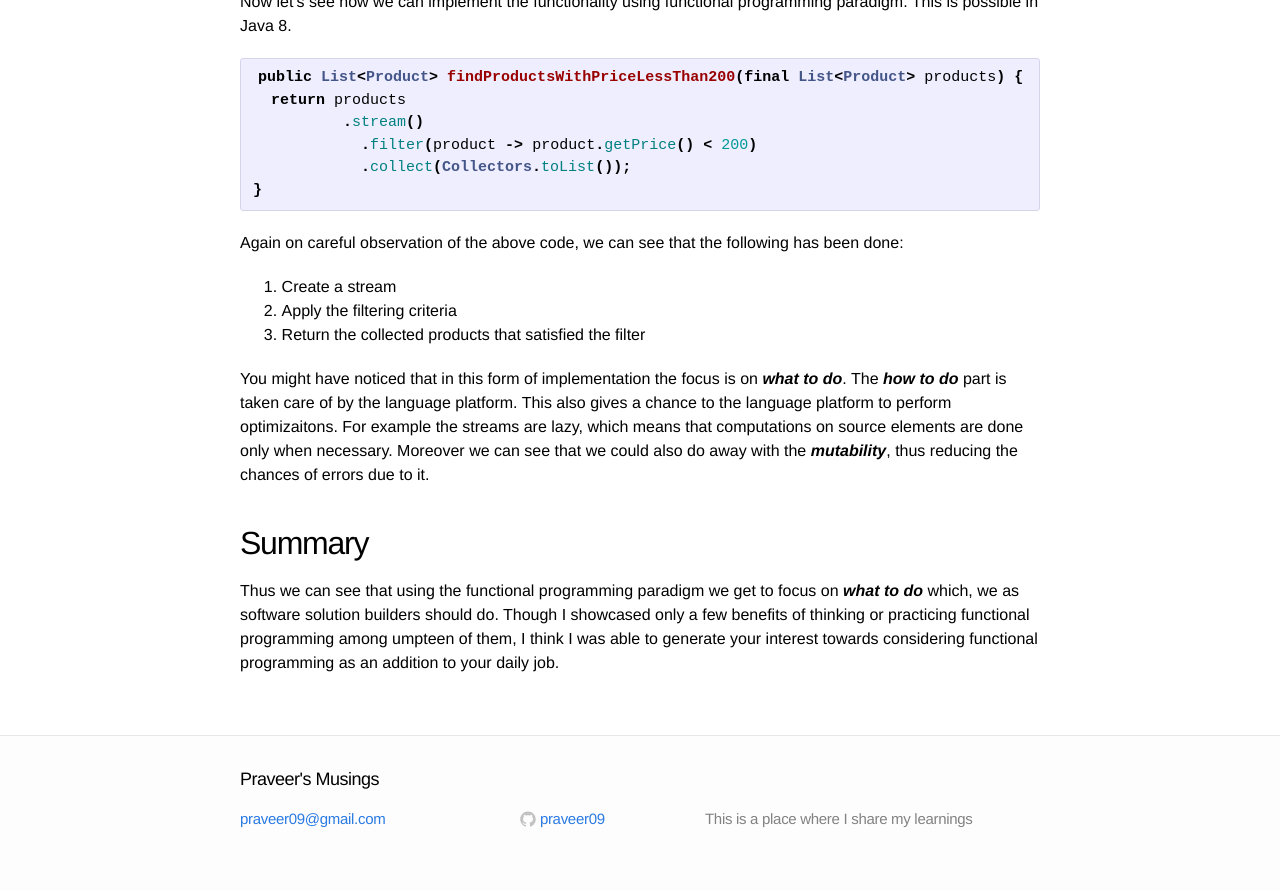
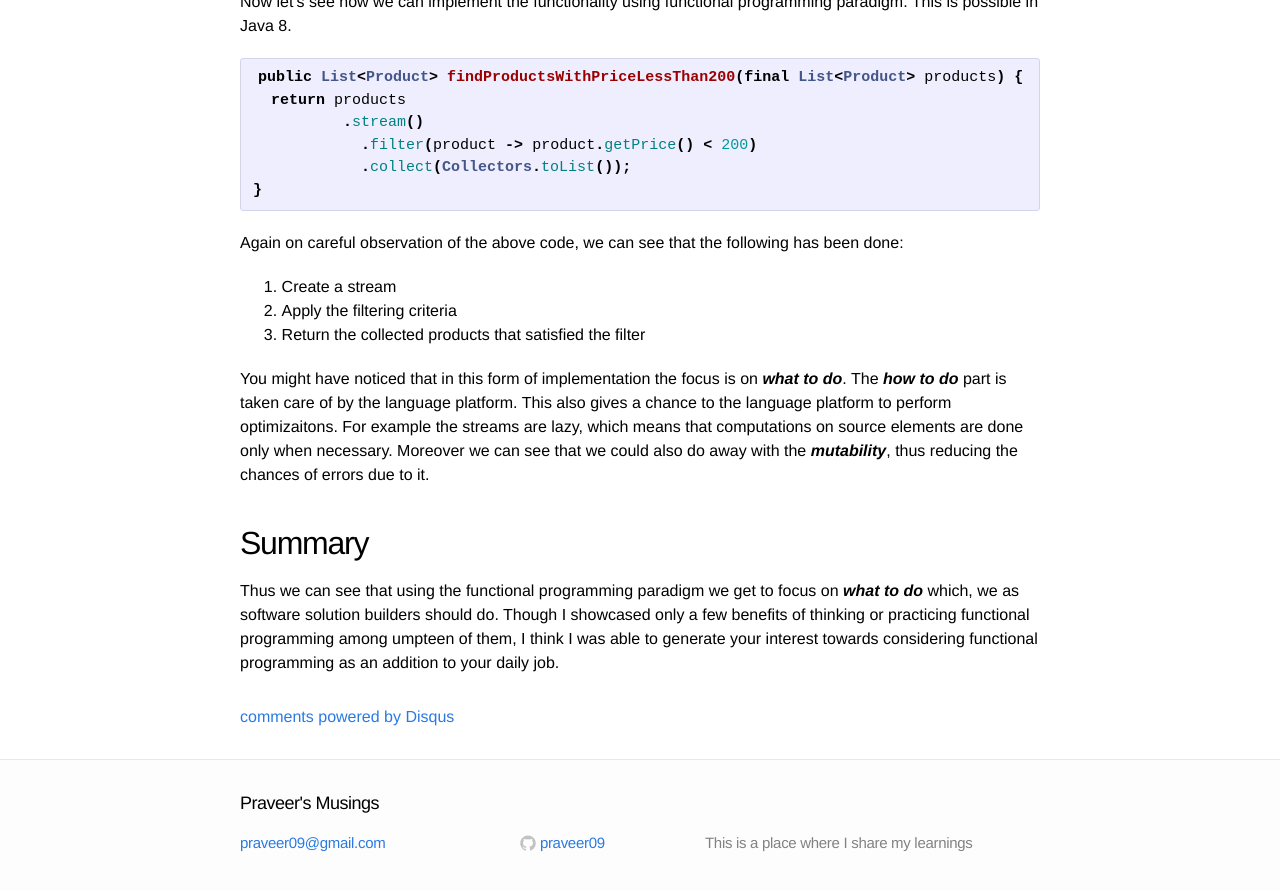
Before and after one commit to praveer09/praveer09.github.io, a Jekyll site: the page built from _posts/2014-06-13-functional-programming-for-the-object-oriented-minds.markdown, in a window 1280 px wide and 900 px high, scrolled down 1196 px. Shown: the top 891 px of the window. Built offline with Jekyll 4.4.1, drawn with Linux system fonts in a browser that asks for light colours; comment, search, counter and statistics services are not loaded; some of the changed lines change nothing that is shown.

Commit message:
added comments capability

```diff
--- /dev/null
+++ b/_includes/comments.html
@@ -0,0 +1,16 @@
+{% if page.comments %}
+<div id="disqus_thread"></div>
+<script type="text/javascript">
+    /* * * CONFIGURATION VARIABLES: EDIT BEFORE PASTING INTO YOUR WEBPAGE * * */
+    var disqus_shortname = 'praveer09'; // required: replace example with your forum shortname
+
+    /* * * DON'T EDIT BELOW THIS LINE * * */
+    (function() {
+        var dsq = document.createElement('script'); dsq.type = 'text/javascript'; dsq.async = true;
+        dsq.src = '//' + disqus_shortname + '.disqus.com/embed.js';
+        (document.getElementsByTagName('head')[0] || document.getElementsByTagName('body')[0]).appendChild(dsq);
+    })();
+</script>
+<noscript>Please enable JavaScript to view the <a href="http://disqus.com/?ref_noscript">comments powered by Disqus.</a></noscript>
+<a href="http://disqus.com" class="dsq-brlink">comments powered by <span class="logo-disqus">Disqus</span></a>
+{% endif %}
--- a/_layouts/default.html
+++ b/_layouts/default.html
@@ -10,6 +10,8 @@
     <div class="page-content">
       <div class="wrap">
       {{ content }}
+
+      {% include comments.html %}
       </div>
     </div>
 
--- a/_posts/2014-06-13-functional-programming-for-the-object-oriented-minds.markdown
+++ b/_posts/2014-06-13-functional-programming-for-the-object-oriented-minds.markdown
@@ -2,6 +2,7 @@
 layout: post
 title:  "Functional Programming for the Object Oriented Minds"
 date:   2014-06-13 21:00:00
+comments: true
 categories: technology
 ---
 
```
